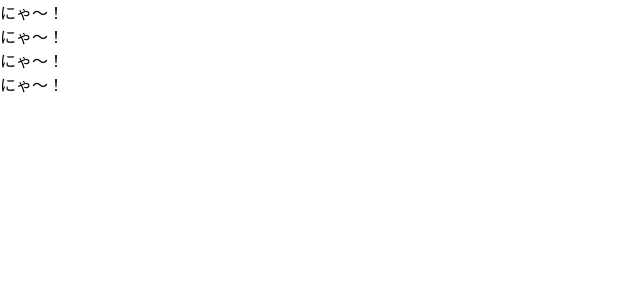
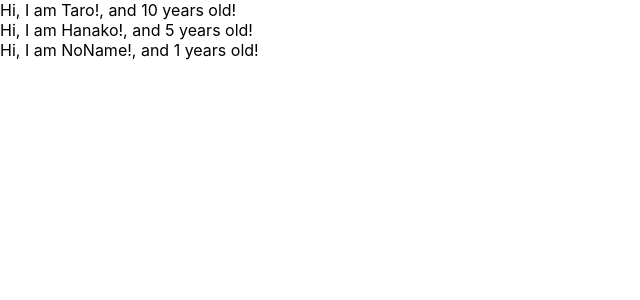
Before and after one commit to tsukasa-abe/react_redux_sample, a React (Create React App) app: page / in a window 1280 px wide. Shown: the top 300 px of the page, without its empty margins (0-640 px from the left). Built offline with nearby package versions, Linux system fonts and the light colour scheme.

Commit message:
learn props of component

```diff
--- a/src/App.js
+++ b/src/App.js
@@ -1,27 +1,28 @@
 import React from 'react';
 
-// function App() {
-//   return(
-//     <React.Fragment>
-//       <label htmlFor="bar">bar</label>
-//       <input type="text" onChange={() => {console.log("ホゲ太郎です！")}} />
-//     </React.Fragment>
-//   )
-// }
-
 const App = () => {
+  const profiles = [
+    { name: "Taro", age: 10 },
+    { name: "Hanako", age: 5 },
+    { name: "NoName" }
+  ]
   return (
     <div>
-      <Cat />
-      <Cat />
-      <Cat />
-      <Cat />
+      {
+        profiles.map((profile, index) => {
+          return <User name={profile.name} age={profile.age} key={index}/>
+        })
+      }
     </div>
   )
 }
 
-const Cat = () => {
-  return <div>にゃ〜！</div>
+const User = (props) => {
+  return <div>Hi, I am {props.name}!, and {props.age} years old!</div>
+}
+
+User.defaultProps = {
+  age: 1
 }
 
 export default App;
```
